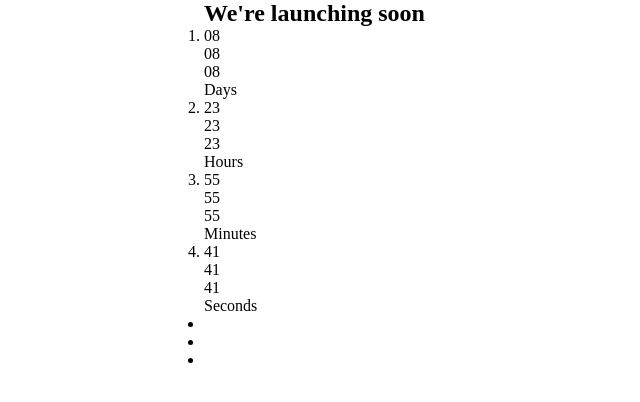
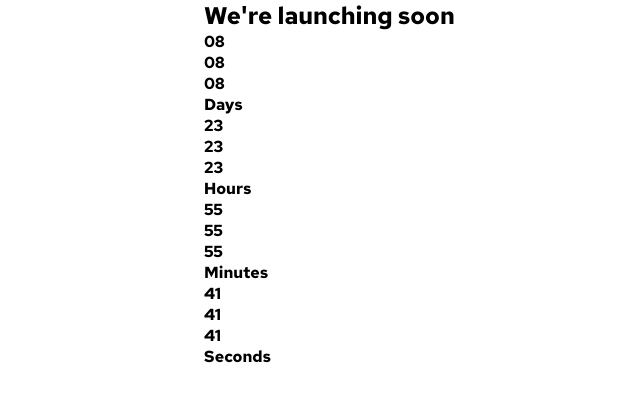
Before and after one commit to MojtabaMosavi/launch-countdown-timer-main, a website built with webpack: page src/index.html in a window 1280 px wide. Shown: the whole page, without its empty margins (268-908 px from the left). Built offline with nearby package versions, Linux system fonts and the light colour scheme.

Commit message:
Updating global _resets.scss
The update removes list styles of ul and ol plus updating fontsize and
font-family.

```diff
--- a/src/scss/base/_resets.scss
+++ b/src/scss/base/_resets.scss
@@ -18,9 +18,12 @@ html {
 body {
   min-height: 100vh;
   overflow-x: hidden;
+  font-size: var(--body-fontsize);
+  font-family: var(--main-font-family);
 }
 
-ul[role="list"] {
+ul,
+ol {
   list-style: none;
 }
 
```
